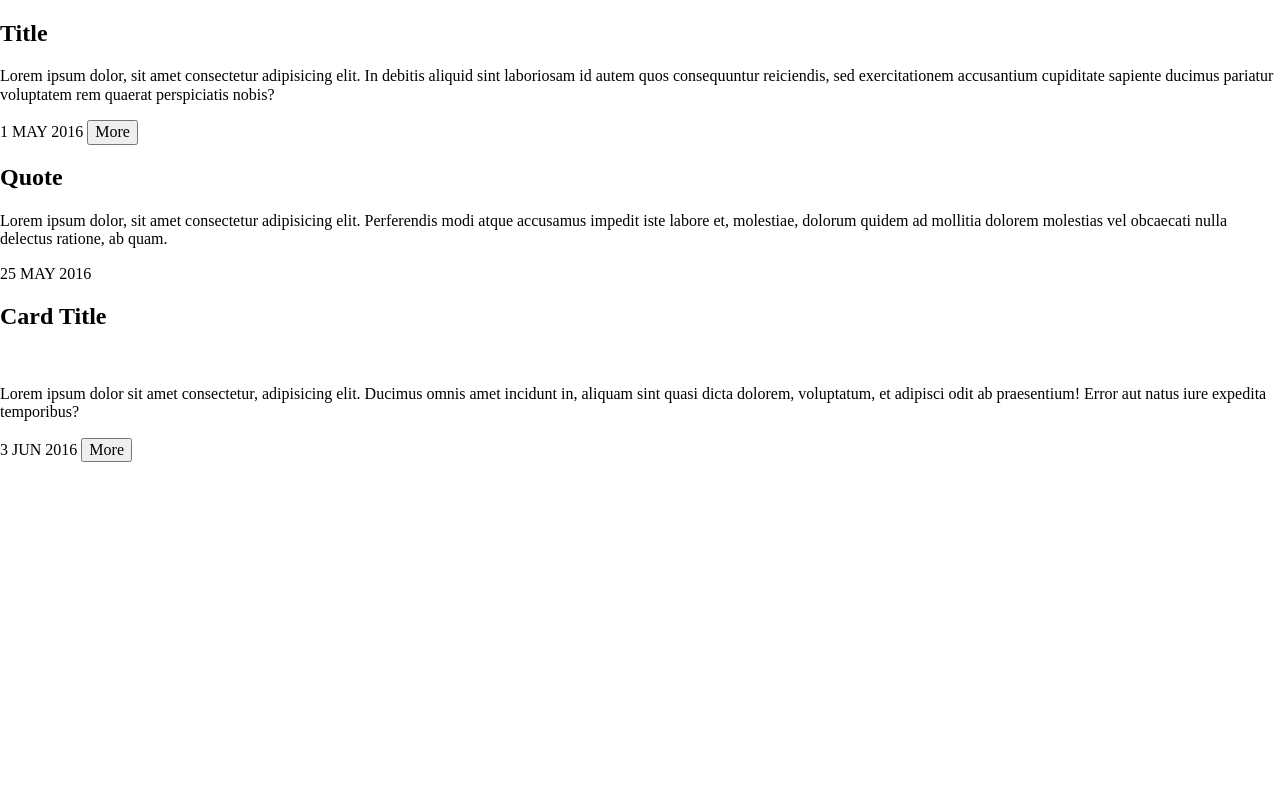
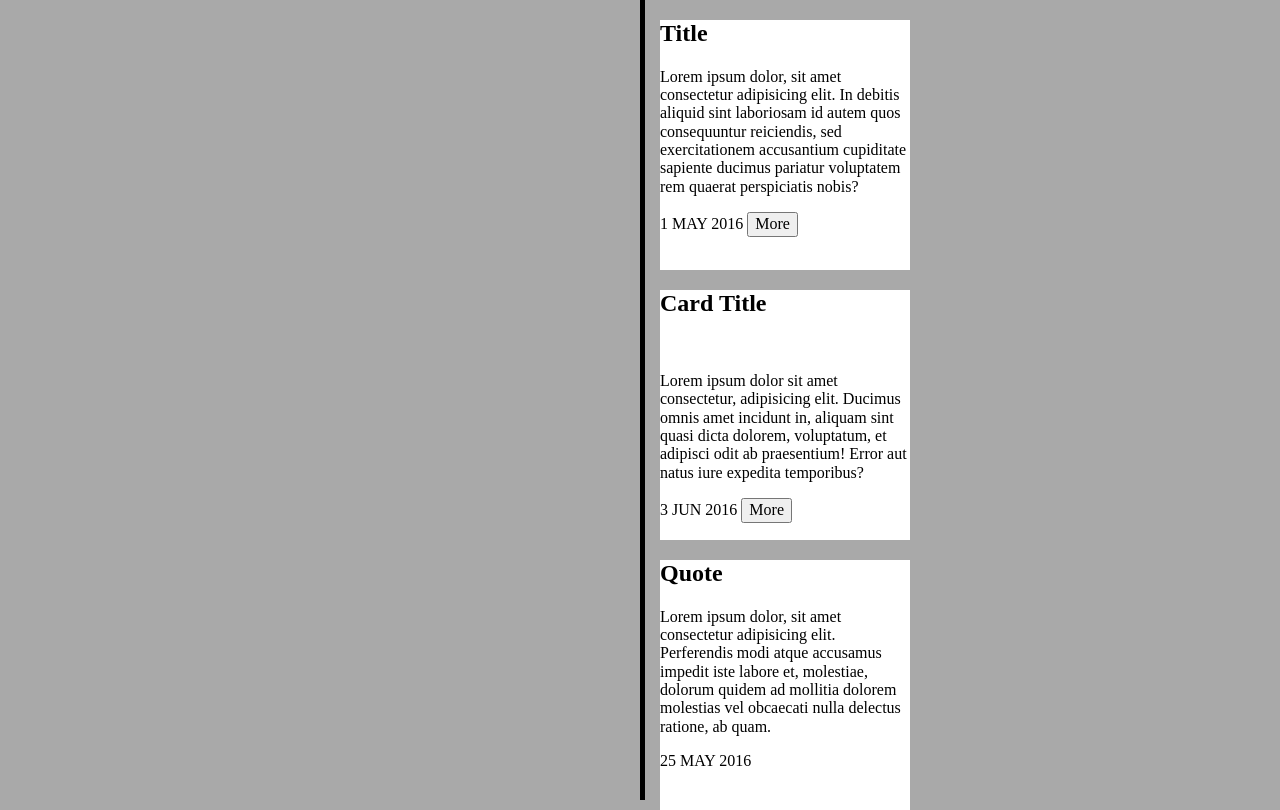
Before and after one commit to slcushing/vertical-timeline, a plain HTML site: page index.html in a window 1280 px wide. Drawn offline with Linux system fonts and the light colour scheme.

Commit message:
Layout Work

```diff
--- a/index.html
+++ b/index.html
@@ -17,11 +17,6 @@
             <date>1 MAY 2016</date>
             <button>More</button>
         </div>
-        <div class="guts">
-            <h2>Quote</h2>
-            <p>Lorem ipsum dolor, sit amet consectetur adipisicing elit. Perferendis modi atque accusamus impedit iste labore et, molestiae, dolorum quidem ad mollitia dolorem molestias vel obcaecati nulla delectus ratione, ab quam.</p>
-            <date>25 MAY 2016</date>
-        </div>
     </div>
     <div class="right-column">
         <div class="guts">
@@ -32,6 +27,13 @@
             <button>More</button>
         </div>
     </div>
+    <div class = "left-column">
+        <div class="guts">
+            <h2>Quote</h2>
+            <p>Lorem ipsum dolor, sit amet consectetur adipisicing elit. Perferendis modi atque accusamus impedit iste labore et, molestiae, dolorum quidem ad mollitia dolorem molestias vel obcaecati nulla delectus ratione, ab quam.</p>
+            <date>25 MAY 2016</date>
+        </div>
+    </div>
 </div>
 </body>
 </body>
--- a/scss/main.scss
+++ b/scss/main.scss
@@ -0,0 +1,26 @@
+* {
+    box-sizing: border-box;
+}
+
+body {
+    background-color: #a9a9a9;
+}
+
+.timeline {
+    width: 5px;
+    background-color: black;
+    position:absolute;
+    top: 0;
+    bottom: 0;
+    left: 50%;
+}
+
+
+.guts {
+    display: block;
+    height: 250px;
+    width: 250px;
+    background-color: white;
+    position: relative;
+    margin: 20px;
+}
```
Also changed, not shown: css/main.css.
